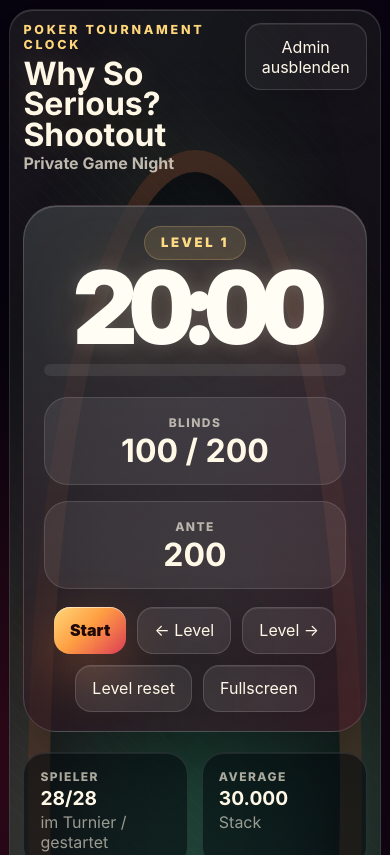
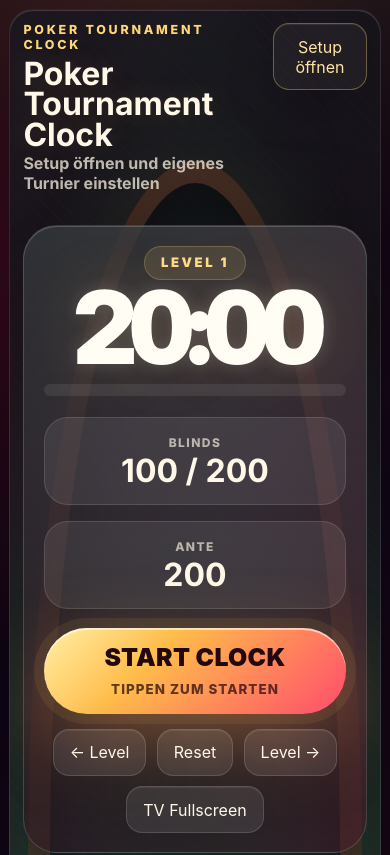
Before and after one commit to AndySchlegel/poker-tournament-clock, a website built with Vite: page index.html in a window 390 px wide. Shown: the top 855 px of the page. Built offline with nearby package versions, Linux system fonts and the light colour scheme.

Commit message:
Make tournament clock display-first

```diff
--- a/src/main.js
+++ b/src/main.js
@@ -20,7 +20,7 @@ import {
 } from './tournament.js';
 
 let state = loadState();
-let adminOpen = true;
+let adminOpen = false;
 let wakeLock = null;
 let audioCtx = null;
 
@@ -29,7 +29,14 @@ const app = document.querySelector('#app');
 function loadState() {
   try {
     const raw = localStorage.getItem(STORAGE_KEY);
-    return raw ? normalizeState(JSON.parse(raw)) : createDefaultState();
+    if (!raw) return createDefaultState();
+    const loaded = normalizeState(JSON.parse(raw));
+    if (loaded.tournamentName === 'Why So Serious? Shootout') {
+      loaded.tournamentName = 'Poker Tournament Clock';
+      loaded.venue = 'Setup öffnen und eigenes Turnier einstellen';
+      loaded.log = ['Neue neutrale Tournament Clock geladen.', ...(loaded.log || [])];
+    }
+    return loaded;
   } catch {
     return createDefaultState();
   }
@@ -85,7 +92,7 @@ function render() {
             <h1>${escapeHtml(state.tournamentName)}</h1>
             <p class="venue">${escapeHtml(state.venue)}</p>
           </div>
-          <button class="ghost hide-on-tv" data-action="toggle-admin">${adminOpen ? 'Admin ausblenden' : 'Admin öffnen'}</button>
+          <button class="ghost hide-on-tv setup-toggle" data-action="toggle-admin">${adminOpen ? 'Setup schließen' : 'Setup öffnen'}</button>
         </header>
 
         <section class="main-card">
@@ -98,12 +105,17 @@ function render() {
               <div class="blind"><span>Ante</span><strong>${formatNumber(level.ante)}</strong></div>
             `}
           </div>
-          <div class="controls hide-on-tv">
-            <button class="primary" data-action="toggle-run">${state.running ? 'Pause' : 'Start'}</button>
-            <button data-action="prev-level">← Level</button>
-            <button data-action="next-level">Level →</button>
-            <button data-action="reset-level">Level reset</button>
-            <button data-action="fullscreen">Fullscreen</button>
+          <div class="clock-actions">
+            <button class="mega-start ${state.running ? 'running' : ''}" data-action="toggle-run" aria-label="${state.running ? 'Clock pausieren' : 'Clock starten'}">
+              <span>${state.running ? 'Pause' : 'Start Clock'}</span>
+              <small>${state.running ? 'Turnier läuft' : 'Tippen zum Starten'}</small>
+            </button>
+            <div class="quick-controls">
+              <button data-action="prev-level">← Level</button>
+              <button data-action="reset-level">Reset</button>
+              <button data-action="next-level">Level →</button>
+              <button data-action="fullscreen">TV Fullscreen</button>
+            </div>
           </div>
         </section>
 
@@ -136,8 +148,8 @@ function render() {
       <aside class="admin-panel hide-on-tv">
         <div class="admin-head">
           <div>
-            <p class="eyebrow">Admin</p>
-            <h2>Turnier einstellen</h2>
+            <p class="eyebrow">Setup</p>
+            <h2>Turnier konfigurieren</h2>
           </div>
           <button class="ghost" data-action="toggle-admin">×</button>
         </div>
@@ -277,6 +289,16 @@ app.addEventListener('change', async (event) => {
   }
 });
 
+document.addEventListener('keydown', (event) => {
+  if (event.code !== 'Space') return;
+  const editing = ['INPUT', 'TEXTAREA', 'SELECT'].includes(document.activeElement?.tagName);
+  if (editing) return;
+  event.preventDefault();
+  const running = !state.running;
+  setState({ ...state, running, startedAt: state.startedAt || Date.now(), log: [running ? 'Clock gestartet.' : 'Clock pausiert.', ...state.log] });
+  if (running) requestWakeLock();
+});
+
 setInterval(() => {
   const before = state;
   const after = tick(state, 1);
--- a/src/style.css
+++ b/src/style.css
@@ -170,7 +170,31 @@ h1 {
 }
 .blind span, .stat span { display: block; color: rgba(255,248,231,.65); text-transform: uppercase; letter-spacing: .12em; font-size: .75rem; font-weight: 800; }
 .blind strong { display: block; font-size: clamp(2rem, 4.5vw, 5rem); line-height: 1; margin-top: .35rem; }
-.controls { display: flex; flex-wrap: wrap; justify-content: center; gap: .7rem; margin-top: 1.1rem; }
+.clock-actions { display: grid; gap: .9rem; justify-items: center; margin-top: 1.2rem; }
+.mega-start {
+  width: min(100%, 520px);
+  min-height: 86px;
+  border: 0;
+  border-radius: 999px;
+  display: grid;
+  place-items: center;
+  gap: .12rem;
+  background: linear-gradient(135deg, #fff0a6 0%, #ffbc4a 36%, #ff4d6d 100%);
+  color: #22070d;
+  font-weight: 950;
+  letter-spacing: .02em;
+  text-transform: uppercase;
+  box-shadow: 0 26px 80px rgba(255, 143, 60, .38), 0 0 0 10px rgba(255, 205, 92, .08), inset 0 2px 0 rgba(255,255,255,.6);
+}
+.mega-start span { font-size: clamp(1.55rem, 3vw, 2.65rem); line-height: 1; }
+.mega-start small { color: rgba(34,7,13,.72); font-weight: 850; letter-spacing: .08em; }
+.mega-start.running {
+  background: linear-gradient(135deg, #e9faff 0%, #73e8ff 35%, #7c5cff 100%);
+  color: #071326;
+  box-shadow: 0 26px 80px rgba(81, 194, 255, .32), 0 0 0 10px rgba(115, 232, 255, .08), inset 0 2px 0 rgba(255,255,255,.56);
+}
+.quick-controls { display: flex; flex-wrap: wrap; justify-content: center; gap: .65rem; }
+.setup-toggle { border-color: rgba(255, 215, 122, .35); color: #ffe4a3; }
 
 .stats-grid {
   display: grid;
--- a/src/tournament.js
+++ b/src/tournament.js
@@ -15,8 +15,8 @@ export const defaultLevels = [
 
 export function createDefaultState() {
   return {
-    tournamentName: 'Why So Serious? Shootout',
-    venue: 'Private Game Night',
+    tournamentName: 'Poker Tournament Clock',
+    venue: 'Setup öffnen und eigenes Turnier einstellen',
     startedAt: null,
     running: false,
     levelIndex: 0,
```
Also changed, not shown: test/tournament.test.js (+6 -0 lines).
